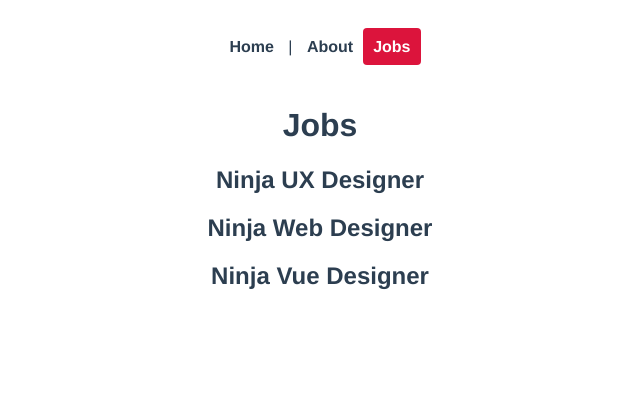
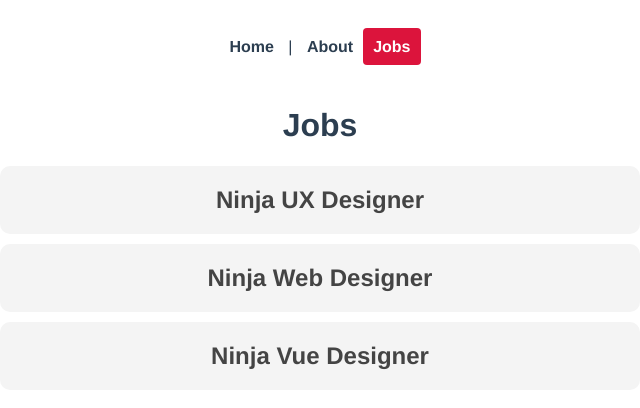
Before and after one commit to kitOl/ninja-jobs, a Vue app: page /jobs in a window 1280 px wide. Shown: the top 408 px of the page, without its empty margins (320-960 px from the left). Built offline with nearby package versions, Linux system fonts and the light colour scheme.

Commit message:
add dynamic links with parameters

```diff
--- a/src/router/index.js
+++ b/src/router/index.js
@@ -27,6 +27,7 @@ const routes = [
     path: '/jobs/:id',
     name: 'JobDetails',
     component: JobDetails,
+    props: true,
   },
 ];
 
--- a/src/views/jobs/JobDetails.vue
+++ b/src/views/jobs/JobDetails.vue
@@ -5,11 +5,12 @@
 
 <script>
 export default {
-  data() {
-    return {
-      id: this.$route.params.id,
-    };
-  },
+  props: ['id'],
+  // data() {
+  //   return {
+  //     id: this.$route.params.id,
+  //   };
+  // },
 };
 </script>
 
--- a/src/views/jobs/Jobs.vue
+++ b/src/views/jobs/Jobs.vue
@@ -1,7 +1,9 @@
 <template>
   <h1>Jobs</h1>
-  <div v-for="job in jobs" :key="job.id">
-    <h2>{{ job.title }}</h2>
+  <div v-for="job in jobs" :key="job.id" class="job">
+    <router-link :to="{ name: 'JobDetails', params: { id: job.id } }">
+      <h2>{{ job.title }}</h2>
+    </router-link>
   </div>
 </template>
 
@@ -19,4 +21,20 @@ export default {
 };
 </script>
 
-<style></style>
+<style>
+.job h2 {
+  background: #f4f4f4;
+  padding: 20px;
+  border-radius: 10px;
+  margin: 10px auto;
+  max-width: 600px;
+  cursor: pointer;
+  color: #444;
+}
+.job h2:hover {
+  background: #ddd;
+}
+.job a {
+  text-decoration: none;
+}
+</style>
```
